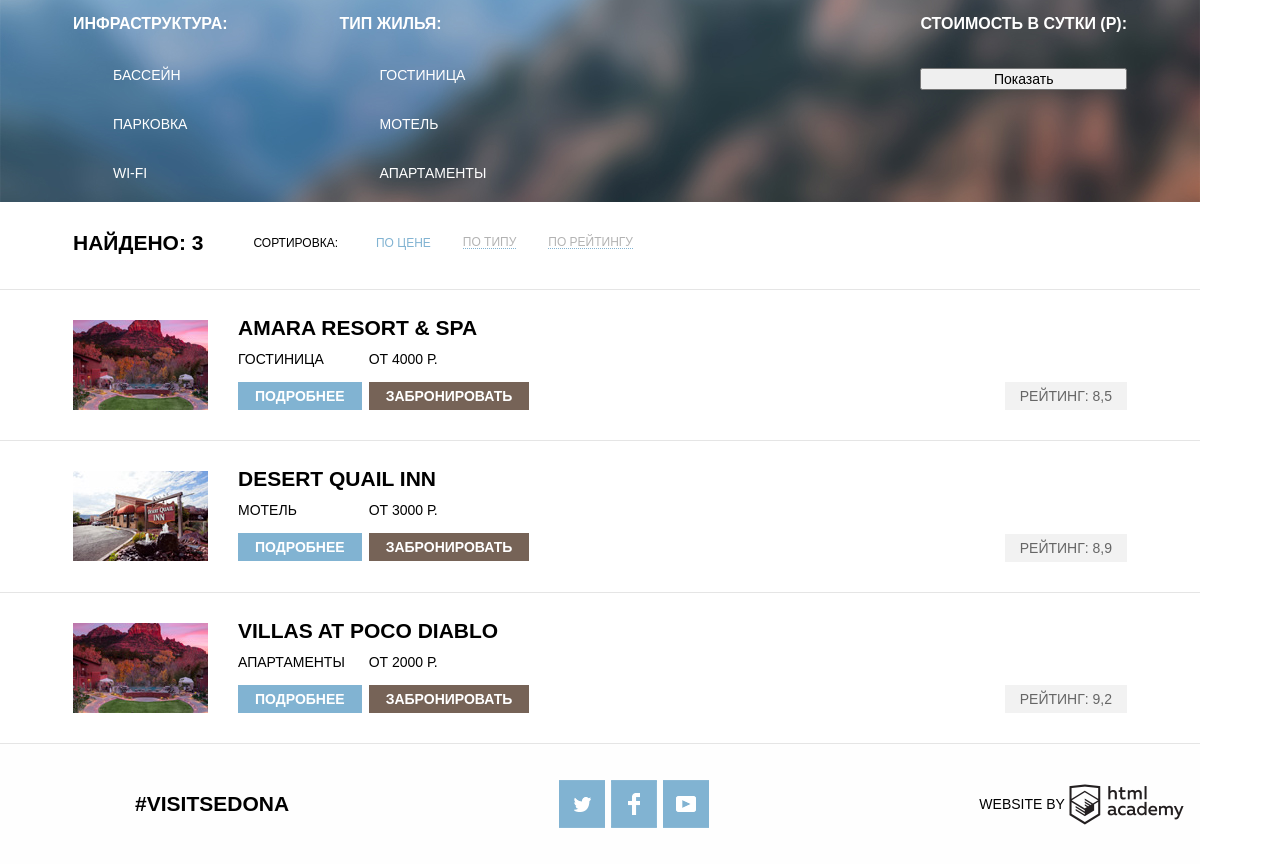
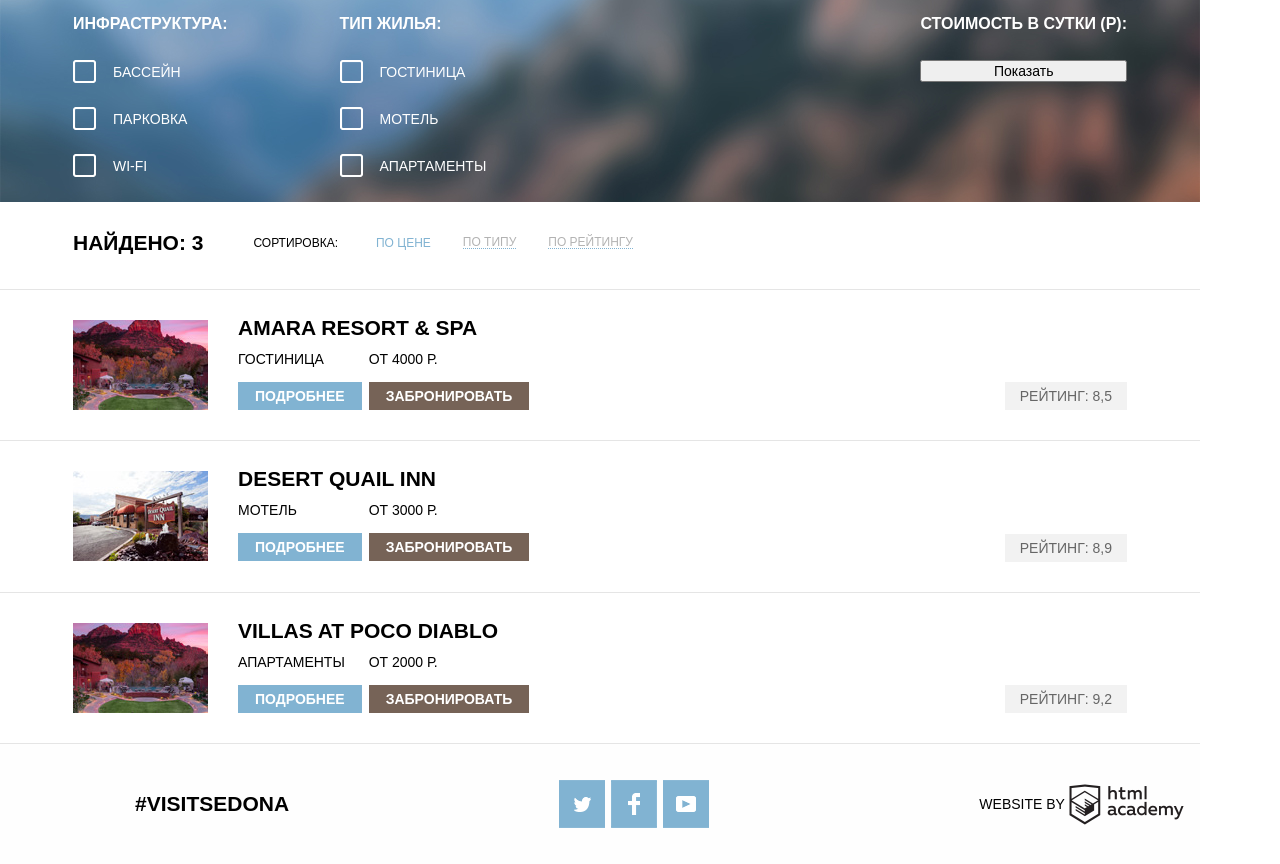
Before and after one commit to arcticstormx/practice_2_sedona, a plain HTML site: page hotels.html in a window 1280 px wide. Shown: the part 75-939 px from the top of the page. Drawn offline with Linux system fonts and the light colour scheme.

Commit message:
Add png checkboxes to filters section

```diff
--- a/css/styles.css
+++ b/css/styles.css
@@ -378,14 +378,16 @@ body {
 }
 
 .filters legend {
-    margin-bottom: 35px;
+    margin-bottom: 27px;
 
     font-size: 16px;
     font-weight: 700;
 }
 
 .filters label {
-    margin-bottom: 35px;
+    margin-bottom: 23px;
+    padding-top: 5px;
+    padding-bottom: 5px;
     padding-left: 40px;
 
     position: relative;
@@ -395,13 +397,38 @@ body {
     cursor: pointer;
 }
 
-.filters label::before {
+.filters label:last-of-type {
+    margin: 0;
+}
+
+.filters input[type="checkbox"]:not(:checked) + label::before {
     position: absolute;
 
-    width: 10px;
-    height: 10px;
+    left: 0;
+    top: 0;
+
+    width: 23px;
+    height: 23px;
 
     content: "";
+
+    background-image: url("../img/checkbox-off.png");
+    background-repeat: no-repeat;
+}
+
+.filters input[type="checkbox"]:checked + label::before {
+    position: absolute;
+
+    left: 0;
+    top: 0;
+
+    width: 27px;
+    height: 23px;
+
+    content: "";
+
+    background-image: url("../img/checkbox-on.png");
+    background-repeat: no-repeat;
 }
 
 .filters input {
```
